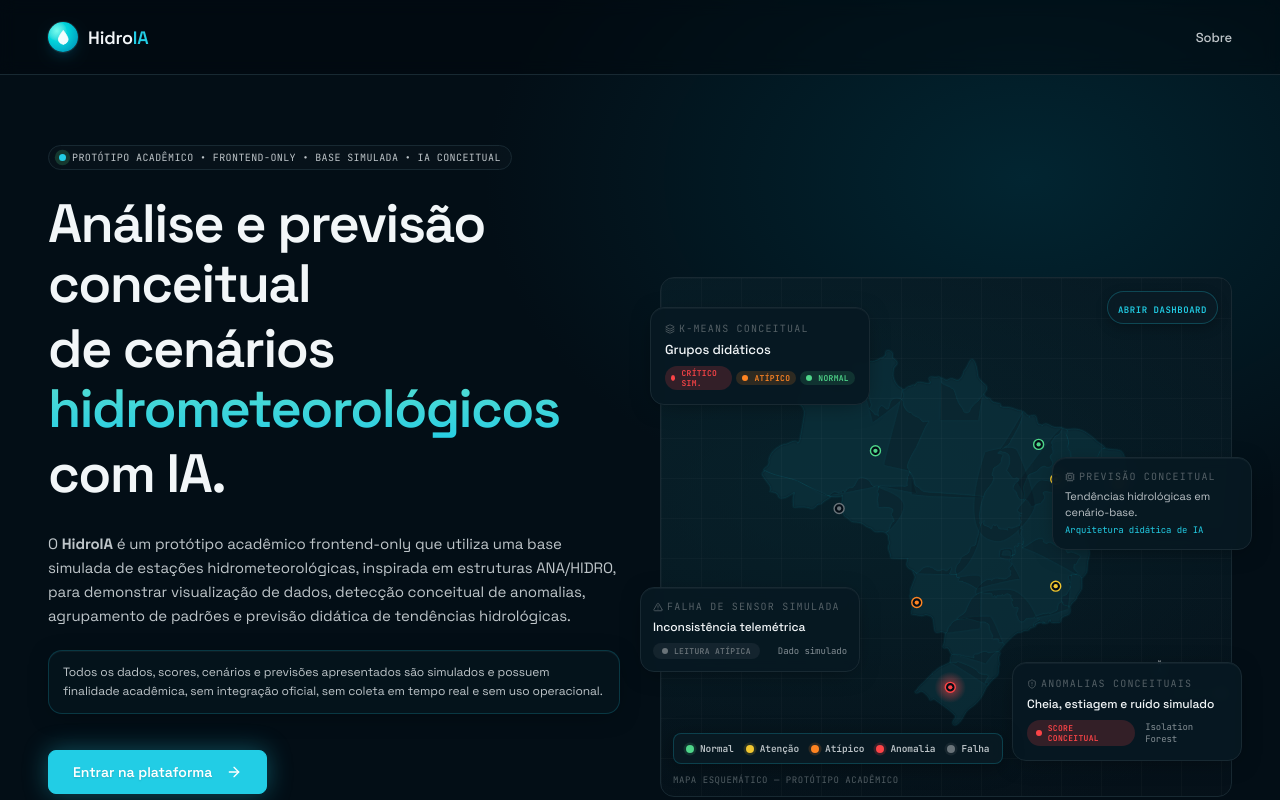
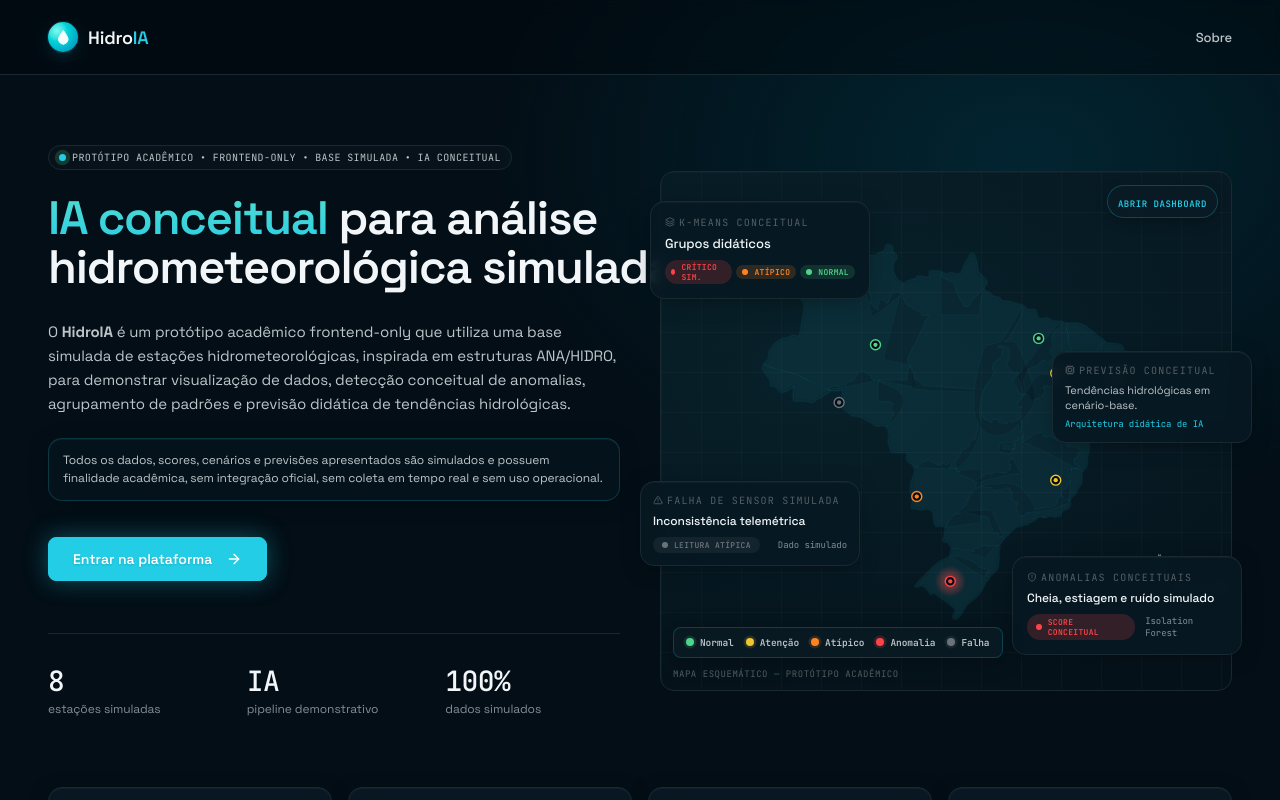
Before and after one commit to miranda-1/hidroia-brasil-ts, a React (Vite) app: page / in a window 1280 px wide. Shown: the top 800 px of the page. Built offline with nearby package versions, Linux system fonts and the light colour scheme.

Commit message:
feat: ajuste final no visual da home page

```diff
--- a/src/index.css
+++ b/src/index.css
@@ -654,6 +654,20 @@ button { font-family: inherit; cursor: pointer; }
 .landing-app .topbar { display: none; }
 .landing-app .sidebar { display: none; }
 
+.landing-hero-title {
+  text-wrap: balance;
+}
+
+.landing-hero-nowrap {
+  white-space: normal;
+}
+
+@media (min-width: 1100px) {
+  .landing-hero-nowrap {
+    white-space: nowrap;
+  }
+}
+
 /* utility */
 .row { display: flex; align-items: center; gap: 10px; }
 .col { display: flex; flex-direction: column; gap: 10px; }
--- a/src/pages/Landing.tsx
+++ b/src/pages/Landing.tsx
@@ -82,19 +82,26 @@ export const Landing: React.FC<LandingProps> = ({ go }) => {
               PROTÓTIPO ACADÊMICO • FRONTEND-ONLY • BASE SIMULADA • IA CONCEITUAL
             </span>
           </div>
-          <h1 style={{
-            fontSize: 54, fontWeight: 600, letterSpacing: "-0.03em",
-            margin: 0, lineHeight: 1.12, textWrap: "balance", maxWidth: 640
+          <h1
+            className="landing-hero-title"
+            style={{
+            fontSize: "clamp(2.1rem, 1.45rem + 1.85vw, 3.55rem)",
+            fontWeight: 600,
+            letterSpacing: "-0.025em",
+            margin: 0,
+            lineHeight: 1.04,
+            textWrap: "balance",
+            maxWidth: 820
           }}>
-            Análise e previsão conceitual
-            <span style={{ display: "block", marginTop: 4 }}>
-              de cenários{" "}
-              <span style={{
-                background: "linear-gradient(180deg, var(--aqua), var(--cyan))",
-                WebkitBackgroundClip: "text", color: "transparent"
-              }}>hidrometeorológicos</span>
-            </span>
-            <span style={{ display: "block", marginTop: 4 }}>com IA.</span>
+            <span style={{
+              background: "linear-gradient(180deg, var(--aqua), var(--cyan))",
+              WebkitBackgroundClip: "text",
+              color: "transparent"
+            }}>
+              IA conceitual
+            </span>{" "}
+            para análise{" "}
+            <span className="landing-hero-nowrap">hidrometeorológica simulada</span>
           </h1>
           <p style={{
             fontSize: 15, color: "var(--text-2)", lineHeight: 1.6,
```
